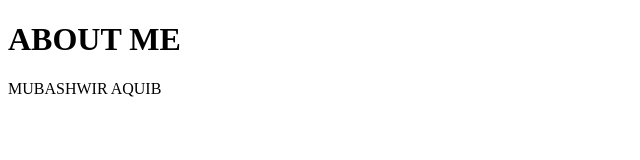
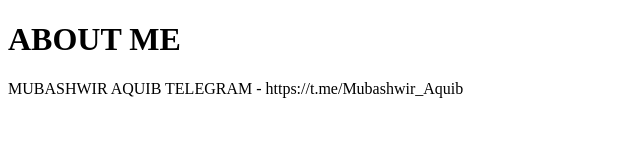
Before and after one commit to AQUIB007/AQUIB007.github.io, a plain HTML site: page index.html in a window 1280 px wide. Shown: the whole page, without its empty margins (0-640 px from the left). Drawn offline with Linux system fonts and the light colour scheme.

Commit message:
Update index.html

```diff
--- a/index.html
+++ b/index.html
@@ -2,6 +2,7 @@
 <html>
 <body>
 <h1>ABOUT ME</h1>
-<p>MUBASHWIR AQUIB</p>
+<p>MUBASHWIR AQUIB
+   TELEGRAM - https://t.me/Mubashwir_Aquib</p>
 </body>
 </html>
```
